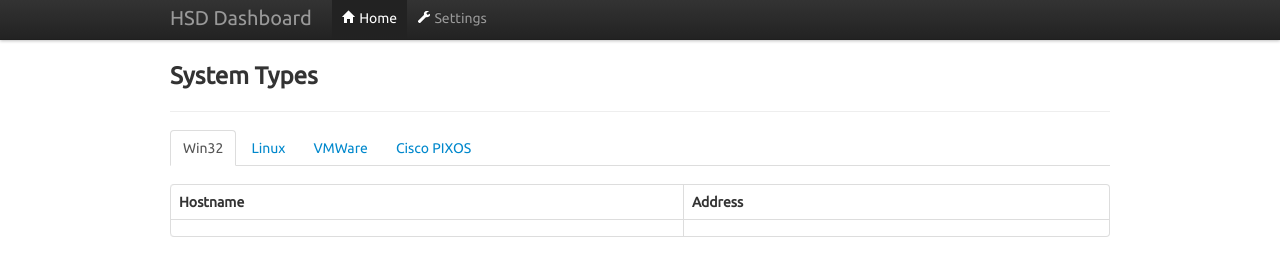
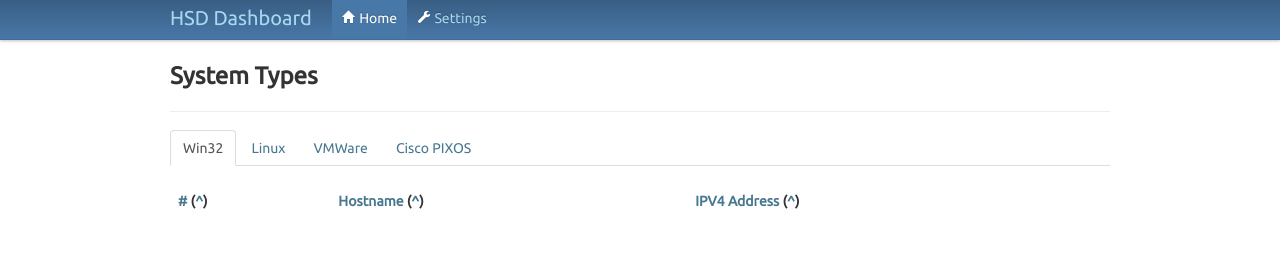
Before and after one commit to wolfeidau/dashboard, a plain HTML site: page app/index.html in a window 1280 px wide. Drawn offline with Linux system fonts and the light colour scheme; no server answers.

Commit message:
Working on wiring up tables.

```diff
--- a/app/css/bootstrap/variables.less
+++ b/app/css/bootstrap/variables.less
@@ -3,6 +3,11 @@
 // -----------------------------------------------------
 
 @header_color: #4878A8;
+
+@tropical: #A8D8F0;
+@peach: #F07830;
+@sauce: #781800;
+@atlantean: #487890;
 
 // GLOBAL VALUES
 // --------------------------------------------------
@@ -39,7 +44,7 @@
 
 // Links
 // -------------------------
-@linkColor:             #08c;
+@linkColor:             @atlantean;
 @linkColorHover:        darken(@linkColor, 15%);
 
 
@@ -146,11 +151,11 @@
 // Navbar
 // -------------------------
 @navbarHeight:                    40px;
-@navbarBackground:                @grayDarker;
-@navbarBackgroundHighlight:       @grayDark;
+@navbarBackground:                @header_color;
+@navbarBackgroundHighlight:       darken(@header_color, 10%);
 
-@navbarText:                      @grayLight;
-@navbarLinkColor:                 @grayLight;
+@navbarText:                      @tropical;
+@navbarLinkColor:                 @tropical; // darken(@tropical, 20%);
 @navbarLinkColorHover:            @white;
 @navbarLinkColorActive:           @navbarLinkColorHover;
 @navbarLinkBackgroundHover:       transparent;
--- a/app/index.html
+++ b/app/index.html
@@ -52,17 +52,22 @@
                     </ul>
                     <div class="tab-content">
 
-                        <table class="table table-bordered">
+                        <table class="table table-striped">
                             <thead>
                             <tr>
-                                <th>Hostname</th>
-                                <th>Address</th>
+                                <th><a href="" ng-click="predicate = 'id'; reverse=false">#</a>
+                                    (<a href ng-click="predicate = '-id'; reverse=false">^</a>)</th>
+                                <th><a href="" ng-click="predicate = 'hostname'; reverse=false">Hostname</a>
+                                    (<a href ng-click="predicate = '-hostname'; reverse=false">^</a>)</th>
+                                <th><a href="" ng-click="predicate = 'ip'; reverse=false">IPV4 Address</a>
+                                    (<a href ng-click="predicate = '-ip'; reverse=false">^</a>)</th>
                             </tr>
                             </thead>
                             <tbody>
-                            <tr>
-                                <td></td>
-                                <td></td>
+                            <tr ng-repeat="host in hosts | orderBy:predicate:reverse">
+                                <td>{{host.id}}</td>
+                                <td>{{host.hostname}}</td>
+                                <td>{{host.ip}}</td>
                             </tr>
                             </tbody>
                         </table>
--- a/app/js/dashboard.js
+++ b/app/js/dashboard.js
@@ -10,7 +10,10 @@ var DASH = new function() {
 
     var app = angular.module('dashboard', []);
 
-    this.SystemListController = function ($scope) {
+    this.SystemListController = function ($scope, $http) {
+
+        // do the initial load of items
+        updateContentTable('Win32');
 
         // TODO load this list from the server
         var panes = $scope.panes = [
@@ -20,13 +23,49 @@ var DASH = new function() {
             {title:'Cisco PIXOS', selected:false}
         ];
 
+        //var hosts = $scope.hosts = [];
+
         $scope.select = function(pane) {
             angular.forEach(panes, function(pane) {
                 pane.selected = false;
             });
             pane.selected = true;
+
+
+            updateContentTable(pane.title);
+        };
+
+        function updateContentTable(title) {
+            $http({method: 'GET', url: '/samples/find.hqu.xml?prototypeName=' + title,
+                transformResponse: function(data) {
+                    var json = x2js.xml_str2json( data );
+                    return json;
+                }
+            }).
+                success(function(data, status, headers, config) {
+
+                    DASH.data = data;
+
+                    $scope.hosts = [];
+
+                    angular.forEach(data.ResourcesResponse.Resource, function(res){
+
+                        //var host = {hostname: res._name, ip: '1.1.1.1'};
+
+                        $scope.hosts.push({id: res._id, hostname: res._name, ip: res.Agent._address});
+
+                        //console.log(res._name);
+                    });
+
+                }).
+                error(function(data, status, headers, config) {
+                    // buggered if i know what to do in this case TODO WORK IT OUT.
+                    console.log('status ' + status);
+                })
         }
 
-    }
+    };
+
+
 
 };
```
Also changed, not shown: 1 other file.
